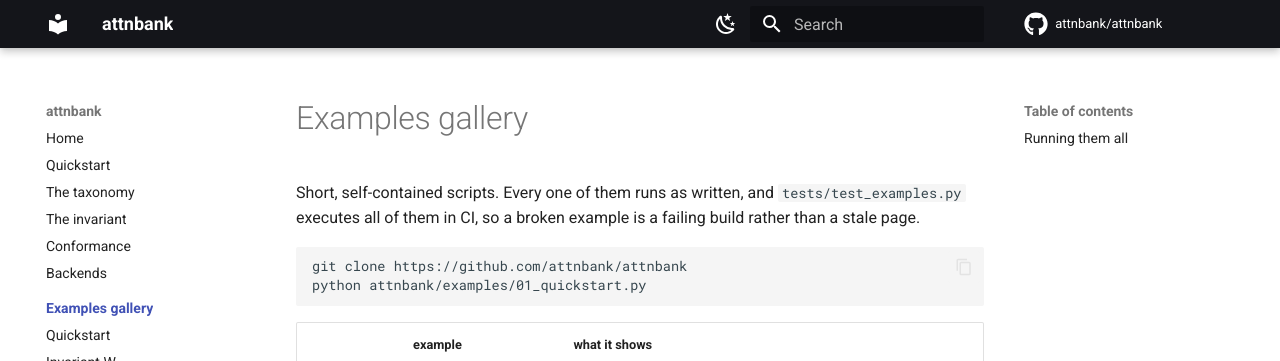
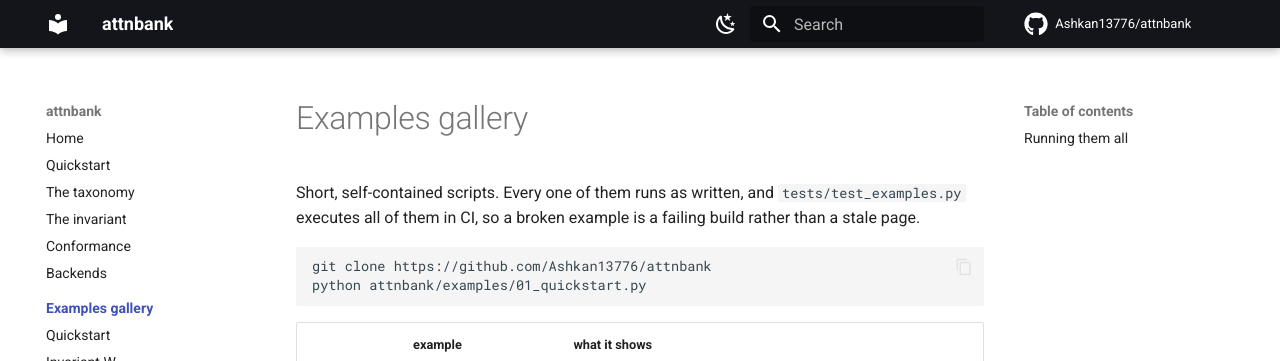
Before and after one commit to Ashkan13776/attnbank, an MkDocs documentation site: the page built from docs/examples/index.md, in a window 1280 px wide and 900 px high. Shown: the top 361 px of the window. Built offline with MkDocs 1.6.1 and Material for MkDocs 9.7.7, drawn with Linux system fonts in a browser that asks for light colours; comment, search, counter and statistics services are not loaded.

Commit message:
Point the placeholder URLs at the real repository
The repo did not exist when these were written. Homepage, docs, issues, changelog
and the contributing clone line now point at github.com/Ashkan13776/attnbank.

The citation block gains note = {Manuscript in preparation}: the monograph has no
venue yet, and the entry should not imply one.

1254 passed, 148 skipped; mkdocs build --strict passes.

Co-Authored-By: Claude Opus 5 <noreply@anthropic.com>

````diff
--- a/docs/examples/index.md
+++ b/docs/examples/index.md
@@ -5,7 +5,7 @@ Short, self-contained scripts. Every one of them runs as written, and
 is a failing build rather than a stale page.
 
 ```bash
-git clone https://github.com/attnbank/attnbank
+git clone https://github.com/Ashkan13776/attnbank
 python attnbank/examples/01_quickstart.py
 ```
 
--- a/docs/gen_gallery.py
+++ b/docs/gen_gallery.py
@@ -67,7 +67,7 @@ def main() -> int:
              "Short, self-contained scripts. Every one of them runs as written, and",
              "`tests/test_examples.py` executes all of them in CI, so a broken example",
              "is a failing build rather than a stale page.", "",
-             "```bash", "git clone https://github.com/attnbank/attnbank",
+             "```bash", "git clone https://github.com/Ashkan13776/attnbank",
              "python attnbank/examples/01_quickstart.py", "```", "",
              "| | example | what it shows |", "|---|---|---|"]
 
--- a/mkdocs.yml
+++ b/mkdocs.yml
@@ -2,9 +2,9 @@ site_name: attnbank
 site_description: >-
   Every efficient attention method, side by side, organised by what it changes --
   and held to one invariant.
-site_url: https://attnbank.github.io/attnbank/
-repo_url: https://github.com/attnbank/attnbank
-repo_name: attnbank/attnbank
+site_url: https://Ashkan13776.github.io/attnbank/
+repo_url: https://github.com/Ashkan13776/attnbank
+repo_name: Ashkan13776/attnbank
 edit_uri: edit/main/docs/
 copyright: Apache-2.0
 
````
Also changed, not shown: CHANGELOG.md (+3 -3 lines), CONTRIBUTING.md (+1 -1 lines), README.md (+4 -3 lines), docs/api/index.md (+1 -1 lines), docs/index.md (+1 -0 lines), pyproject.toml (+6 -6 lines).
